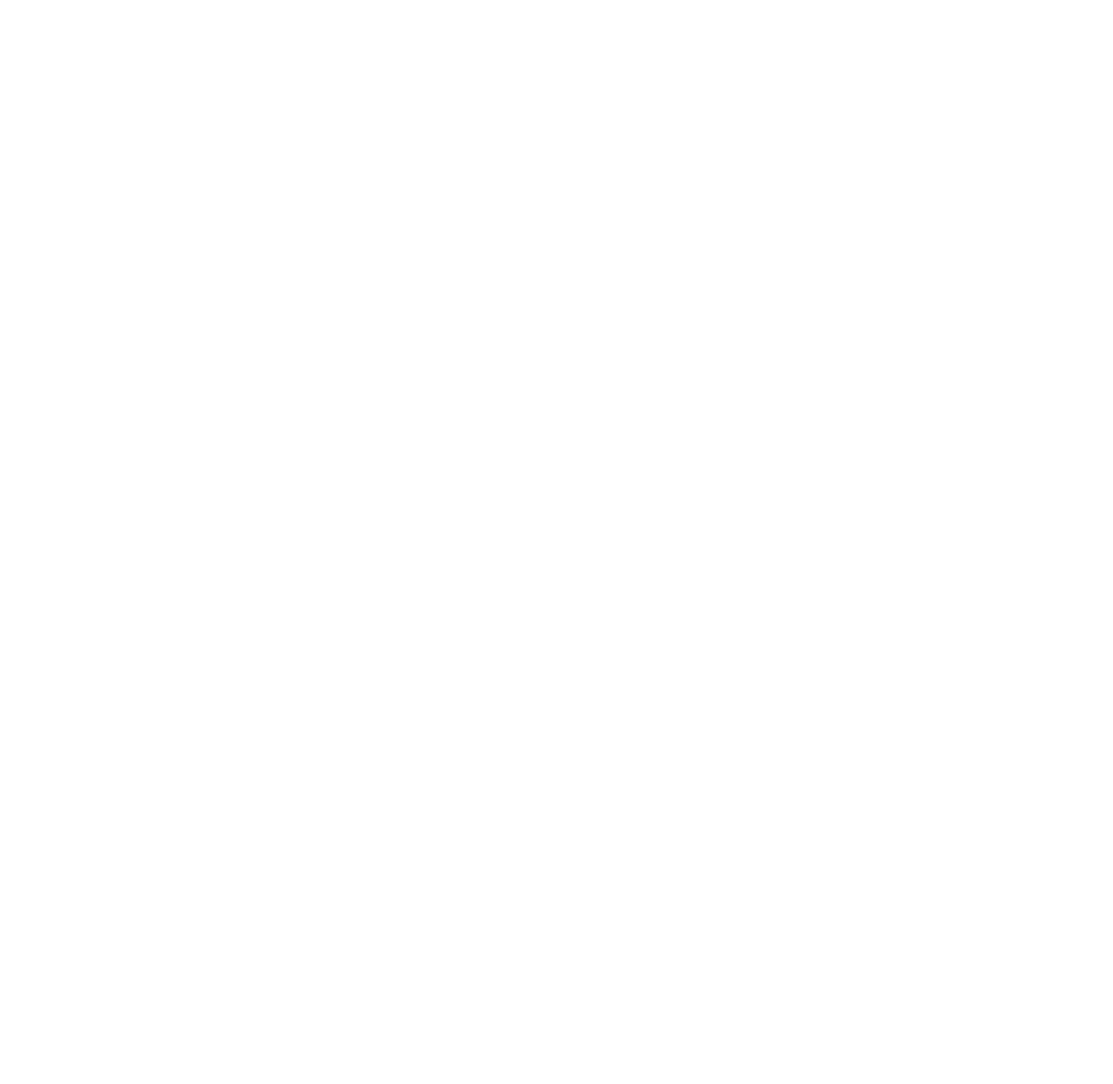
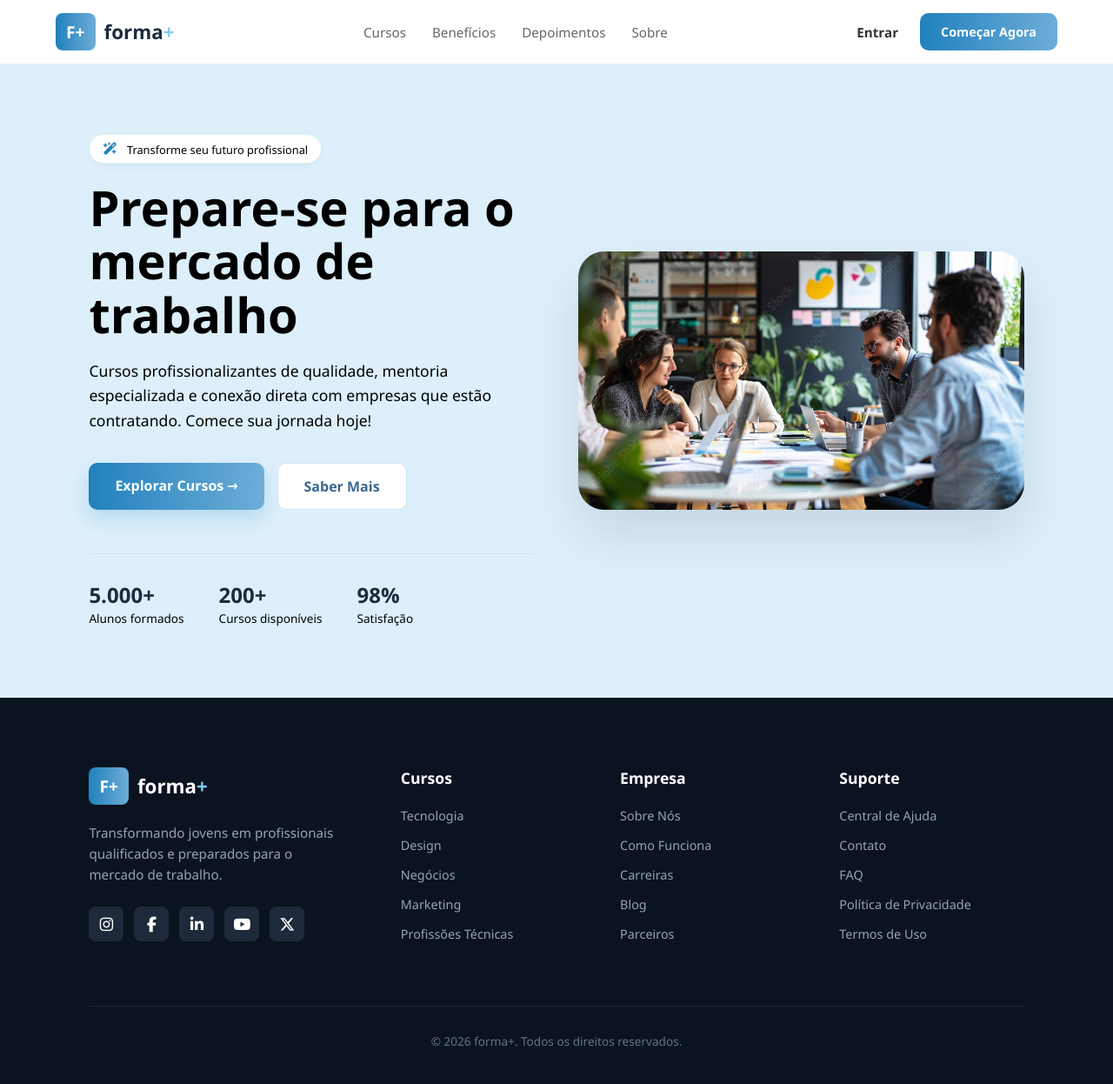
Before and after one commit to SarahCastro7/FormaMais, a plain HTML site: page FrontEnd/index.html in a window 1280 px wide. Shown: the whole page at 87% size. Before the commit the page ends 800 px from the top, so only its background shows below. Drawn offline with Linux system fonts and the light colour scheme.

Commit message:
26.05.2026

```diff
--- a/FrontEnd/index.html
+++ b/FrontEnd/index.html
@@ -1,14 +1,139 @@
 <!DOCTYPE html>
-<html lang="en">
+<html lang="pt-br">
+
 <head>
     <meta charset="UTF-8">
     <meta name="viewport" content="width=device-width, initial-scale=1.0">
     <title>Forma+</title>
+    <link rel="stylesheet" href="style.css/index.css">
+    <link rel="stylesheet" href="https://cdnjs.cloudflare.com/ajax/libs/font-awesome/6.5.1/css/all.min.css">
 </head>
+
 <body>
 
+    <nav class="navbar">
+        <div class="logo">
+            <div class="logo-icon">F+</div>
+            <span class="logo-text">forma<span>+</span></span>
+        </div>
 
+        <ul class="nav-links">
+            <li><a href="cursos.html">Cursos</a></li>
+            <li><a href="beneficios.html">Benefícios</a></li>
+            <li><a href="depoimentos.html">Depoimentos</a></li>
+            <li><a href="sobre.html">Sobre</a></li>
+        </ul>
 
+        <div class="nav-actions">
+            <a href="login.html" class="btn-login">Entrar</a>
+            <a href="cadastro.html" class="btn-cta">Começar Agora</a>
+        </div>
+    </nav>
+
+    <section class="hero">
+        <div class="hero-container">
+
+            <div class="hero-content">
+                <div class="badge">
+                    <i class="fa-solid fa-wand-magic-sparkles" style="color: #2181BD; margin-right: 8px;"></i>
+                    <span>Transforme seu futuro profissional</span>
+                </div>
+
+                <h1>Prepare-se para o <br> <span>mercado de trabalho</span></h1>
+
+                <p>Cursos profissionalizantes de qualidade, mentoria especializada e conexão direta com empresas que
+                    estão contratando. Comece sua jornada hoje!</p>
+
+                <div class="hero-buttons">
+                    <a href="cursos.html" class="btn-primary">Explorar Cursos →</a>
+                    <a href="sobre.html" class="btn-secondary">Saber Mais</a>
+                </div>
+
+                <div class="hero-stats">
+                    <div class="stat-item">
+                        <h3>5.000+</h3>
+                        <p>Alunos formados</p>
+                    </div>
+                    <div class="stat-item">
+                        <h3>200+</h3>
+                        <p>Cursos disponíveis</p>
+                    </div>
+                    <div class="stat-item">
+                        <h3>98%</h3>
+                        <p>Satisfação</p>
+                    </div>
+                </div>
+            </div>
+
+            <div class="hero-image">
+                <div class="img-wrapper">
+                    <img src="img/imagem 1.jpg" alt="Estudantes trabalhando">
+                </div>
+            </div>
+
+        </div>
+    </section>
+
+    <footer class="footer">
+        <div class="footer-container">
+
+            <div class="footer-brand">
+                <div class="logo">
+                    <div class="logo-icon">F+</div>
+                    <span class="logo-text">forma<span>+</span></span>
+                </div>
+                <p class="footer-desc">
+                    Transformando jovens em profissionais qualificados e preparados para o mercado de trabalho.
+                </p>
+                <div class="social-links">
+                    <a href="#"><i class="fa-brands fa-instagram"></i></a>
+                    <a href="#"><i class="fa-brands fa-facebook-f"></i></a>
+                    <a href="#"><i class="fa-brands fa-linkedin-in"></i></a>
+                    <a href="#"><i class="fa-brands fa-youtube"></i></a>
+                    <a href="#"><i class="fa-brands fa-x-twitter"></i></a>
+                </div>
+            </div>
+
+            <div class="footer-links">
+                <h4>Cursos</h4>
+                <ul>
+                    <li><a href="#">Tecnologia</a></li>
+                    <li><a href="#">Design</a></li>
+                    <li><a href="#">Negócios</a></li>
+                    <li><a href="#">Marketing</a></li>
+                    <li><a href="#">Profissões Técnicas</a></li>
+                </ul>
+            </div>
+
+            <div class="footer-links">
+                <h4>Empresa</h4>
+                <ul>
+                    <li><a href="sobre.html">Sobre Nós</a></li>
+                    <li><a href="#">Como Funciona</a></li>
+                    <li><a href="#">Carreiras</a></li>
+                    <li><a href="#">Blog</a></li>
+                    <li><a href="#">Parceiros</a></li>
+                </ul>
+            </div>
+
+            <div class="footer-links">
+                <h4>Suporte</h4>
+                <ul>
+                    <li><a href="#">Central de Ajuda</a></li>
+                    <li><a href="#">Contato</a></li>
+                    <li><a href="#">FAQ</a></li>
+                    <li><a href="#">Política de Privacidade</a></li>
+                    <li><a href="#">Termos de Uso</a></li>
+                </ul>
+            </div>
+
+        </div>
+
+        <div class="footer-bottom">
+            <p>&copy; 2026 forma+. Todos os direitos reservados.</p>
+        </div>
+    </footer>
 
 </body>
+
 </html>
--- a/FrontEnd/style.css/index.css
+++ b/FrontEnd/style.css/index.css
@@ -0,0 +1,316 @@
+* {
+    box-sizing: border-box;
+    margin: 0;
+    padding: 0;
+}
+
+body {
+    margin: 0;
+    font-family: 'Segoe UI', Tahoma, Geneva, Verdana, sans-serif;
+}
+
+/*--------------- NAVBAR ------------*/
+
+.navbar {
+    display: flex;
+    align-items: center;
+    justify-content: space-between;
+    padding: 15px 5%;
+    background-color: #fff;
+    border-bottom: 1px solid #f0f0f0;
+    position: relative;
+}
+
+/* Estilo do Logo */
+.logo {
+    display: flex;
+    align-items: center;
+    gap: 10px;
+}
+
+.logo-icon {
+    background: linear-gradient(90deg, #2181BD 0%, #6DADD8 100%);
+    color: white;
+    font-weight: bold;
+    padding: 8px 12px;
+    border-radius: 8px;
+    font-size: 1.2rem;
+}
+
+.logo-text {
+    font-size: 1.4rem;
+    font-weight: 800;
+    color: #1C2B3E
+}
+
+.logo-text span {
+    color: #80CBF3
+}
+
+/* Links de Navegação */
+.nav-links {
+    display: flex;
+    list-style: none;
+    gap: 30px;
+    margin: 0;
+    padding: 0;
+}
+
+.nav-links a {
+    text-decoration: none;
+    color: #666;
+    font-size: 0.95rem;
+    font-weight: 500;
+    transition: color 0.3s;
+}
+
+.nav-links a:hover {
+    color: #1C2B3E
+}
+
+/* Ações e Botão */
+.nav-actions {
+    display: flex;
+    align-items: center;
+    gap: 25px;
+}
+
+.btn-login {
+    text-decoration: none;
+    color: #333;
+    font-weight: 600;
+    font-size: 0.95rem;
+}
+
+.btn-cta {
+    text-decoration: none;
+    background: linear-gradient(90deg, #2181BD 0%, #6DADD8 100%);
+    color: white;
+    padding: 12px 24px;
+    border-radius: 10px;
+    font-weight: bold;
+    font-size: 0.9rem;
+    transition: opacity 0.3s;
+}
+
+.btn-cta:hover {
+    opacity: 0.9;
+}
+
+/* ------------ INICIO ------------------*/
+
+.hero {
+    background: #dceffa;
+    padding: 80px 8%;
+    min-height: 85vh;
+    display: flex;
+    align-items: center;
+}
+
+.hero-container {
+    display: flex;
+    align-items: center;
+    gap: 50px;
+    max-width: 1200px;
+    margin: 0 auto;
+}
+
+.hero-content {
+    flex: 1;
+}
+
+.badge {
+    background: white;
+    padding: 6px 15px;
+    border-radius: 50px;
+    display: inline-block;
+    box-shadow: 0 4px 10px rgba(0, 0, 0, 0.03);
+    font-size: 0.8rem;
+    font-weight: 500;
+    margin-bottom: 20px;
+    border: 1px solid #e0eff7;
+}
+
+.hero-content h1 {
+    font-size: 3.5rem;
+    line-height: 1.1;
+    margin-bottom: 20px;
+    color: var(--dark-blue);
+}
+
+.hero-content h1 span {
+    color: linear-gradient(90deg, #2181BD 0%, #6DADD8 100%);
+}
+
+.hero-content p {
+    color: var(--text-gray);
+    font-size: 1.1rem;
+    line-height: 1.6;
+    margin-bottom: 35px;
+    max-width: 500px;
+}
+
+.hero-buttons {
+    display: flex;
+    gap: 15px;
+    margin-bottom: 50px;
+}
+
+.btn-primary {
+    background: linear-gradient(90deg, #2181BD 0%, #6DADD8 100%);
+    color: white;
+    padding: 15px 30px;
+    border-radius: 10px;
+    text-decoration: none;
+    font-weight: bold;
+    box-shadow: 0 10px 20px #2181bd33;
+}
+
+.btn-secondary {
+    background: white;
+    color: #3C678E;
+    padding: 15px 30px;
+    border-radius: 10px;
+    text-decoration: none;
+    font-weight: bold;
+    border: 1px solid #d0e4f0;
+}
+
+.hero-stats {
+    display: flex;
+    gap: 40px;
+    border-top: 1px solid #d0e4f0;
+    padding-top: 30px;
+}
+
+.stat-item h3 {
+    font-size: 1.5rem;
+    color: #1C2B3E;
+    margin: 0;
+}
+
+.stat-item p {
+    font-size: 0.85rem;
+    margin: 0;
+}
+
+.hero-image {
+    flex: 1;
+}
+
+.img-wrapper {
+    position: relative;
+    border-radius: 30px;
+    overflow: hidden;
+    box-shadow: 0 30px 60px #0500311a;
+}
+
+.img-wrapper img {
+    width: 100%;
+    display: block;
+}
+
+.badge i {
+  font-size: 0.9rem;
+  vertical-align: middle;
+}
+
+.badge span {
+  vertical-align: middle;
+}
+
+/*---------------- FOOTER -----------------*/
+
+.footer {
+    background-color: #0B1320; /* Tom de azul escuro da imagem */
+    color: #fff;
+    padding: 80px 8% 40px;
+    font-family: 'Segoe UI', Tahoma, sans-serif;
+}
+
+.footer-container {
+    display: grid;
+    grid-template-columns: 1.5fr 1fr 1fr 1fr;
+    gap: 40px;
+    max-width: 1200px;
+    margin: 0 auto;
+}
+
+/* Estilo do Logo no Footer */
+.footer-brand .logo {
+    margin-bottom: 20px;
+}
+
+.footer-brand .logo-text {
+    color: #fff; /* Texto branco no fundo escuro */
+}
+
+.footer-desc {
+    color: #94A3B8; /* Cinza azulado suave */
+    line-height: 1.6;
+    font-size: 0.95rem;
+    margin-bottom: 25px;
+    max-width: 300px;
+}
+
+/* Redes Sociais */
+.social-links {
+    display: flex;
+    gap: 12px;
+}
+
+.social-links a {
+    display: flex;
+    align-items: center;
+    justify-content: center;
+    width: 40px;
+    height: 40px;
+    background-color: #1E293B;
+    color: #fff;
+    text-decoration: none;
+    border-radius: 8px;
+    transition: 0.3s;
+    font-size: 1.1rem;
+}
+
+.social-links a:hover {
+    background: linear-gradient(90deg, #2181BD, #6DADD8);
+    transform: translateY(-3px);
+}
+
+/* Colunas de Links */
+.footer-links h4 {
+    font-size: 1.1rem;
+    font-weight: 700;
+    margin-bottom: 20px;
+}
+
+.footer-links ul {
+    list-style: none;
+}
+
+.footer-links li {
+    margin-bottom: 12px;
+}
+
+.footer-links a {
+    text-decoration: none;
+    color: #94A3B8;
+    font-size: 0.9rem;
+    transition: 0.3s;
+}
+
+.footer-links a:hover {
+    color: #80CBF3;
+    padding-left: 5px;
+}
+
+/* Parte de baixo */
+.footer-bottom {
+    margin-top: 60px;
+    padding-top: 30px;
+    border-top: 1px solid #1E293B;
+    text-align: center;
+    color: #64748B;
+    font-size: 0.85rem;
+}
```
Also changed, not shown: FrontEnd/img/image.png (added), FrontEnd/img/imagem 1.jpg (added).
